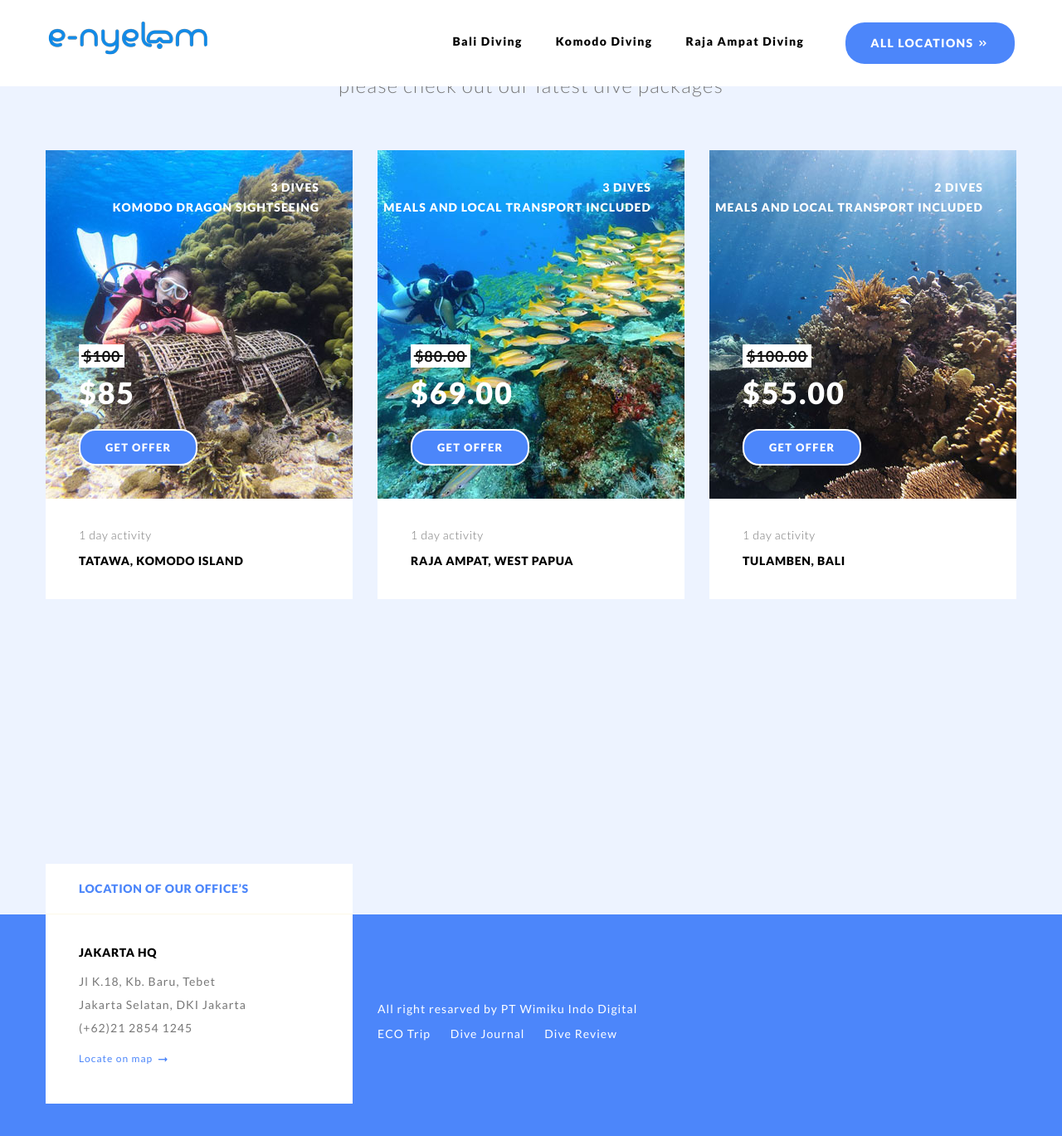
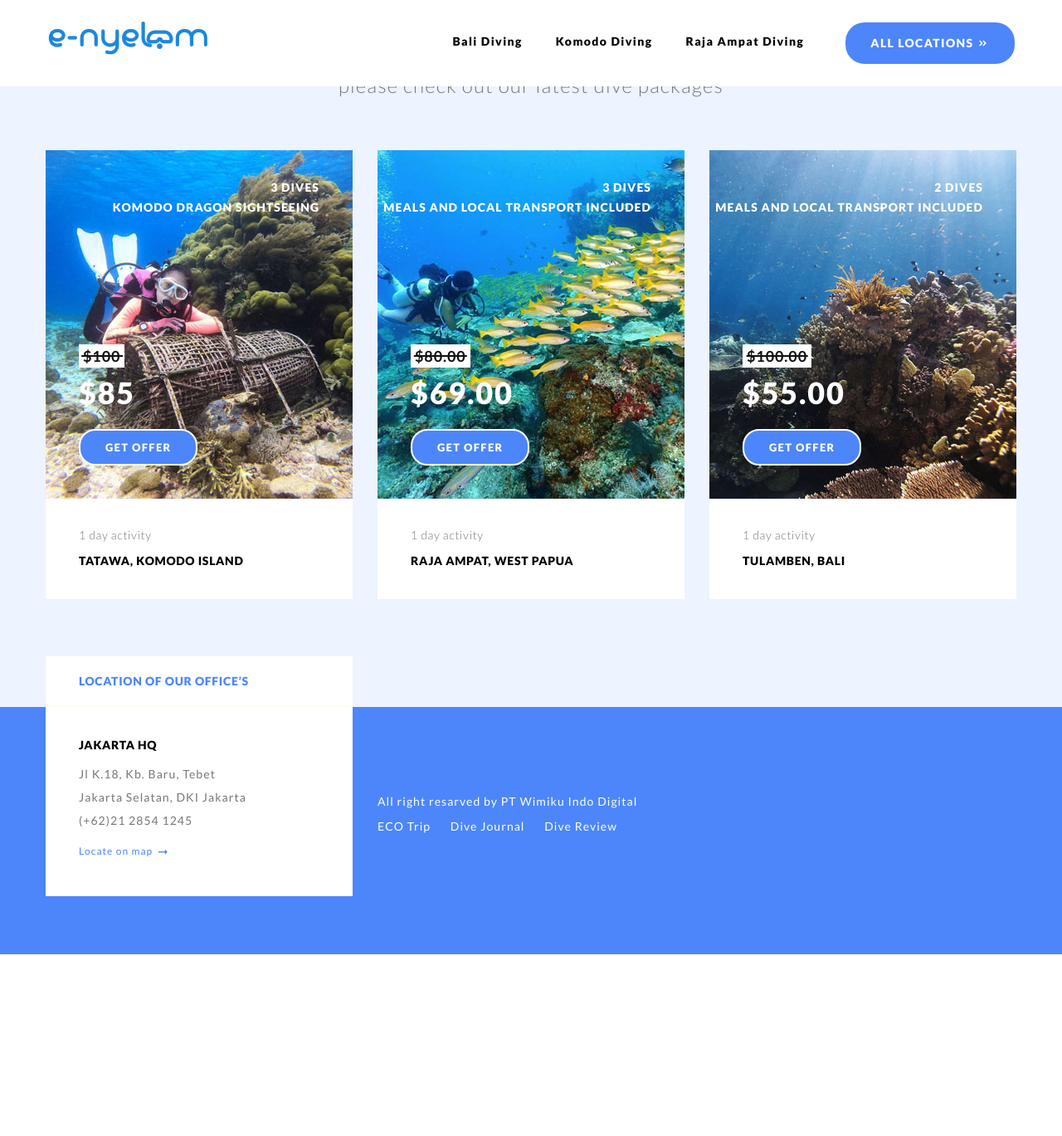
Before and after one commit to kemtol/nyelam, a Jekyll site: the page built from _posts/2018-7-11-Best-Scuba-Diving-Spots-in-Indonesia.md, in a window 1280 px wide and 1400 px high, scrolled down 2089 px. Shown: the top 1369 px of the window at 83% size. Built offline with Jekyll 4.4.1, drawn with Linux system fonts in a browser that asks for light colours; some web fonts are replaced; after the commit the page ends 3239 px from its top, so only the background shows below that.

Commit message:
Update post.html

```diff
--- a/_layouts/post.html
+++ b/_layouts/post.html
@@ -14,4 +14,7 @@
 	</div>
 </article>
 
+<style>
+	#hotdeal{padding-bottom:10rem}
+</style>
 {% include deals.html %}
```
